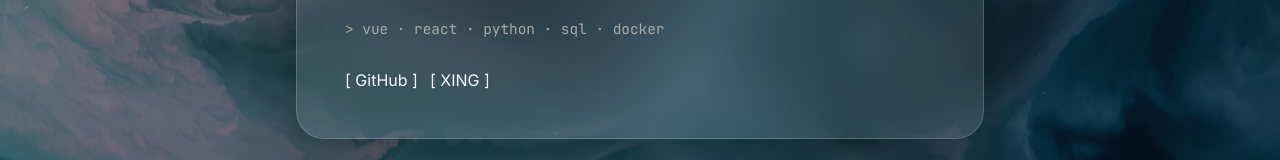
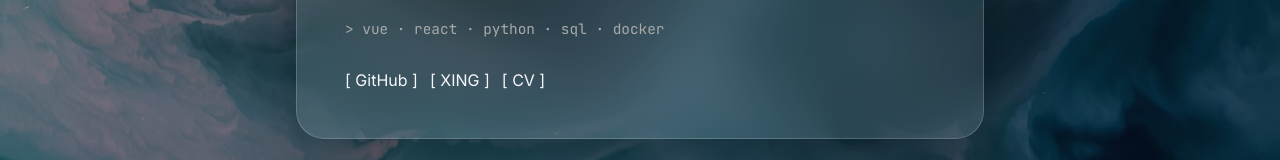
Before and after one commit to Annika-Klu/annika-klu.github.io, a Vue app: page / in a window 1280 px wide. Shown: the part 518-678 px from the top of the page. Built offline with nearby package versions, Linux system fonts and the light colour scheme; no server answers.

Commit message:
feat: add CV link to profile links

```diff
--- a/src/components/ProfileCard.vue
+++ b/src/components/ProfileCard.vue
@@ -1,12 +1,13 @@
 <script setup>
 import TerminalLine from "./TerminalLine.vue"
-import SocialLinks from "./SocialLinks.vue"
+import ProfileLinks from "./ProfileLinks.vue"
 
 const showGithubLink = import.meta.env.VITE_HIDE_GITHUB_LINK !== "true"
 
 const links = [
   ...(showGithubLink ? [{ label: "GitHub", href: "https://github.com/annika-klu" }] : []),
-  { label: "XING", href: "https://www.xing.com/profile/Annika_Kluepfel" }
+  { label: "XING", href: "https://www.xing.com/profile/Annika_Kluepfel" },
+  { label: "CV", href: `${import.meta.env.BASE_URL}cv.pdf` }
 ]
 </script>
 
@@ -28,7 +29,7 @@ const links = [
 
     <TerminalLine prefix="&gt;">vue · react · python · sql · docker</TerminalLine>
 
-    <SocialLinks :links="links" />
+    <ProfileLinks :links="links" />
   </main>
 </template>
 
```
Also changed, not shown: src/components/ProfileLinks.vue (renamed from src/components/SocialLinks.vue).
